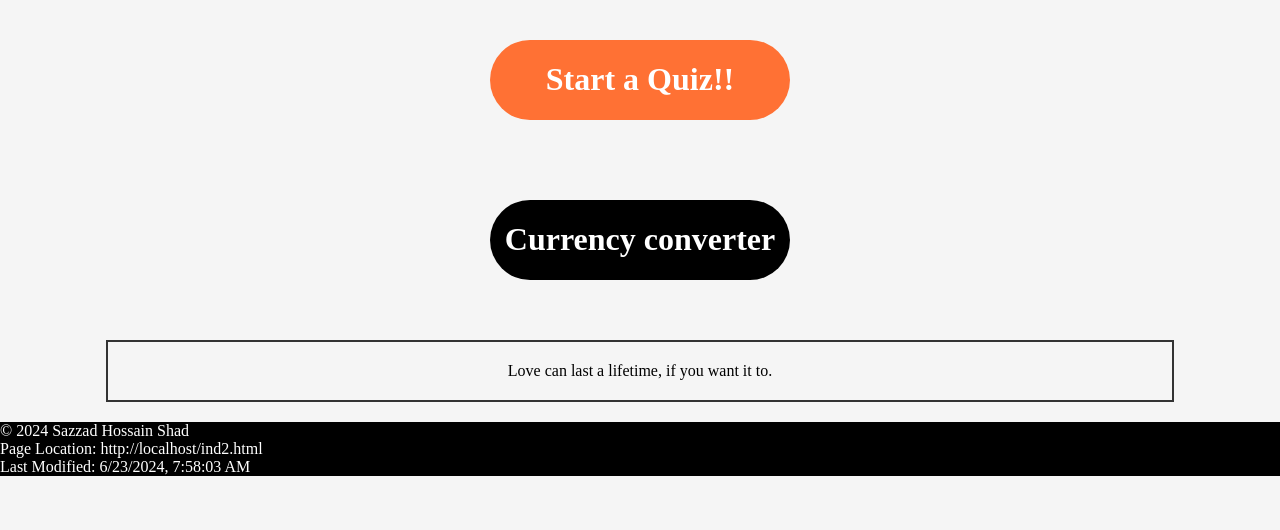
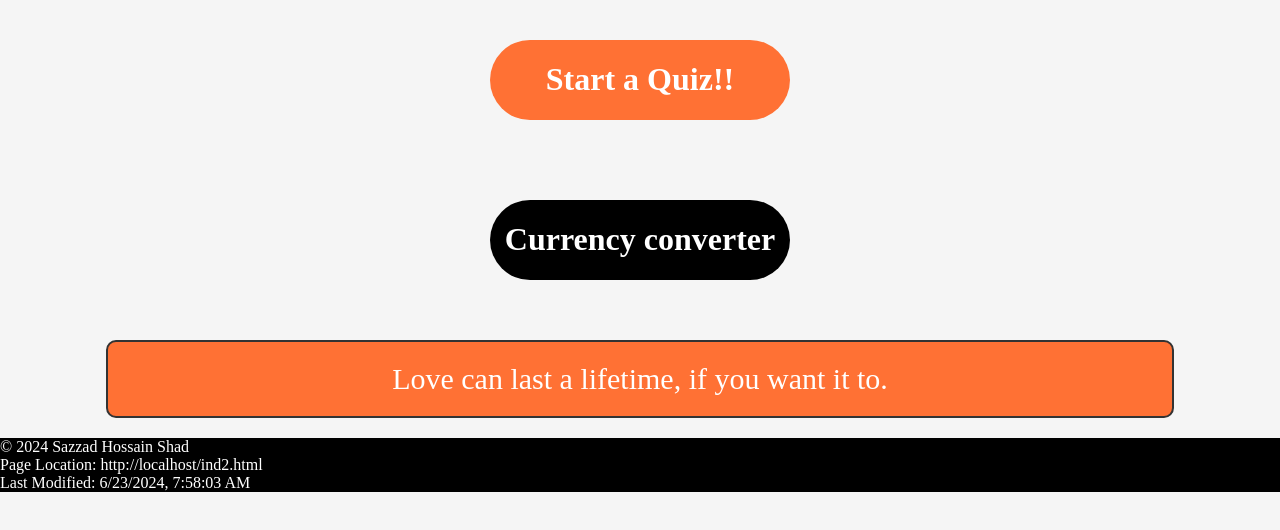
Before and after one commit to Sazzad42/portfolio, a plain HTML site: page ind2.html in a window 1280 px wide. Drawn offline with Linux system fonts and the light colour scheme.

Commit message:
Initial commit

```diff
--- a/index.css
+++ b/index.css
@@ -231,10 +231,14 @@ td {
 
 .fortune-box {
     border: 2px solid #333;
+    background-color:#ff7134;
+    color: white;
     padding: 20px;
     margin: 20px auto;
     max-width: 80%;
     text-align: center;
+    font-size: 30px;
+    border-radius: 10px;
 }
 .btn{
     display: flex;
```
